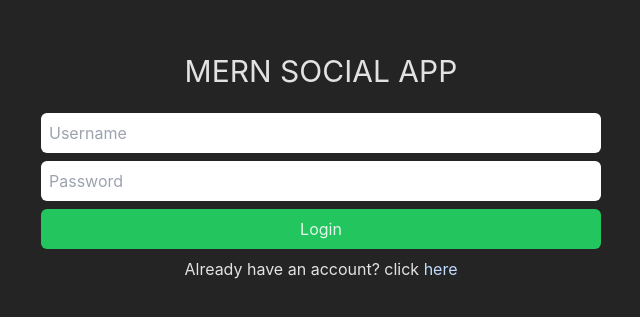
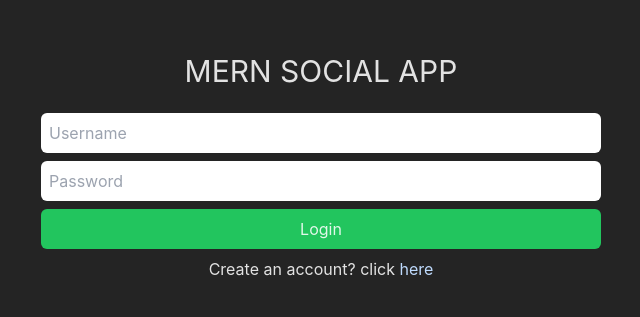
Before and after one commit to pengpa0012/mern-social-app, a React (Vite) app in the folder client/: page /login in a window 1280 px wide. Shown: the part 233-550 px from the top of the page, without its empty margins (319-959 px from the left). Built offline with nearby package versions, Linux system fonts and the light colour scheme.

Commit message:
update follow, and comment

```diff
--- a/client/src/Components/FormCover.tsx
+++ b/client/src/Components/FormCover.tsx
@@ -17,7 +17,7 @@ export const FormCover = ({signup, onSubmit}: Props) => {
         <input type="password" placeholder="Repeat Password" className="p-2 rounded-md mb-2" name="repeat_password"  />
       }
       <button type="submit" className="mb-2 bg-green-500 hover:bg-green-600 p-2 rounded-md">{signup ? "Signup" : "Login"}</button>
-      <p className="text-md">{signup ? "Create" : "Already have"} an account? click <Link to={signup ? "/login" : "/signup" } className="text-blue-200 text-underline">here</Link></p>
+      <p className="text-md">{signup ? "Already have" : "Create"} an account? click <Link to={signup ? "/login" : "/signup" } className="text-blue-200 text-underline">here</Link></p>
     </form>
   )
 }
--- a/client/src/Components/Post.tsx
+++ b/client/src/Components/Post.tsx
@@ -40,6 +40,7 @@ export const Post = ({posts, allPost, setAllPosts, showComment, setShowComment}:
   }
 
   const onComment = (item: any) => {
+    if(!comment) return
     axios.post(`${import.meta.env.VITE_ENDPOINT}post/commentPost`, {
       _id: item._id,
       comments: {
--- a/client/src/pages/Profile.tsx
+++ b/client/src/pages/Profile.tsx
@@ -26,6 +26,7 @@ export const Profile = () => {
     show: false,
     index: 0
   })
+  const [isLoading, setIsLoading] = useState(false)
 
   useEffect(() => {
     axios.get(`${import.meta.env.VITE_ENDPOINT}post/getAllPosts`, {
@@ -70,6 +71,7 @@ export const Profile = () => {
   }
 
   const handleFollow = (unfollow: boolean) => {
+    setIsLoading(true)
     axios.post(`${import.meta.env.VITE_ENDPOINT}user/${unfollow ? "unFollowUser" : "followUser"}`, {
         username: username,
         user_following: unfollow ? undefined : id,
@@ -82,6 +84,7 @@ export const Profile = () => {
       }
     )
     .then((response: any) => {
+      setIsLoading(false)
       getUser()
       Notiflix.Notify.success(`${unfollow ? "Unfollow" : "Follow"} Successfully`)
     })
@@ -123,7 +126,7 @@ export const Profile = () => {
             <li className="mb-2">Followers: {profile?.followers?.length}</li>
             <li className="mb-2">Following: {profile?.following?.length}</li>
           </ul>
-          {id != username && <button className="text-xs bg-green-500 hover:bg-green-600 px-2 py-1 rounded-md" onClick={() => handleFollow(isFollowing ? true : false)}>{isFollowing ? "Unfollow" : "Follow"}</button>}
+          {id != username && <button disabled={isLoading} className="text-xs bg-green-500 hover:bg-green-600 px-2 py-1 rounded-md" onClick={() => handleFollow(isFollowing ? true : false)}>{isFollowing ? "Unfollow" : "Follow"}</button>}
           {id == username ?
             isUpdate ?
             <button className="bg-green-500 hover:bg-green-600 py-2 px-4 rounded-md" onClick={() => onUpdateProfile()}>Save</button>
```
